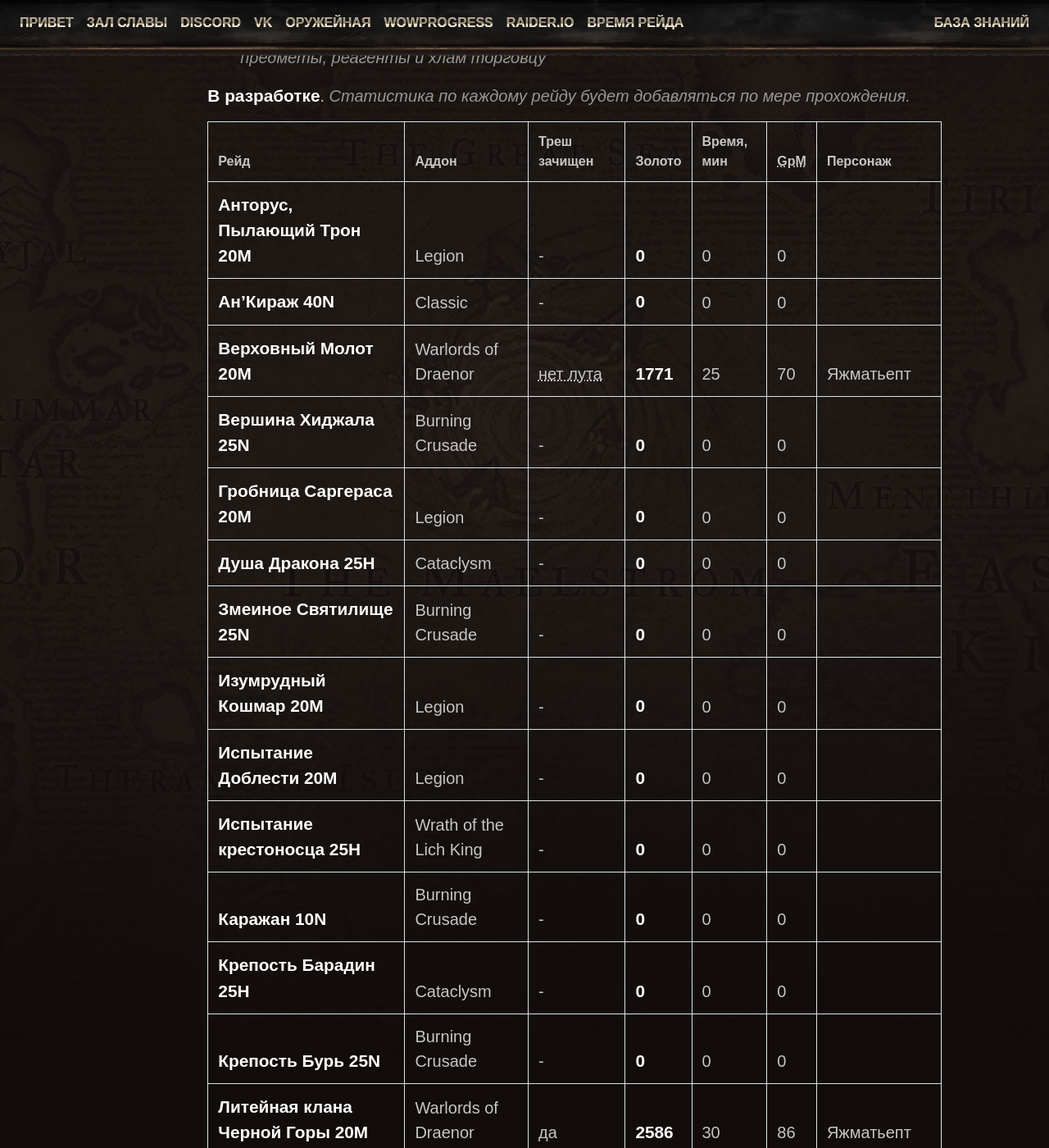
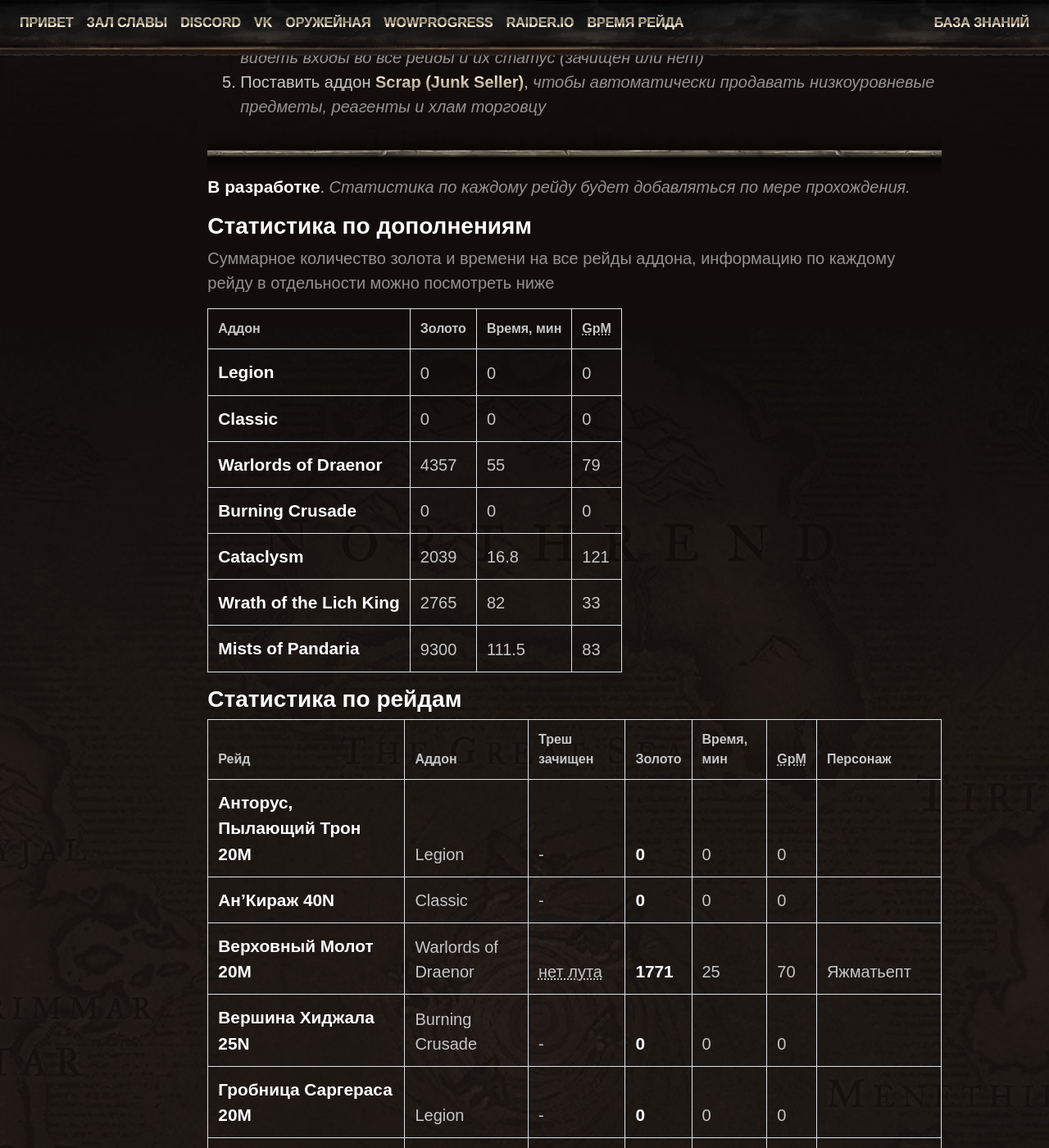
Before and after one commit to forestguild/website, a Jekyll site: the page built from wiki/goldfarm.md, in a window 1280 px wide and 1400 px high, scrolled down 1387 px. Shown: the whole window at 82% size. Built offline with Jekyll 4.4.1, drawn with Linux system fonts in a browser that asks for light colours; some web fonts are replaced; a script that is not in the unit is left out; comment, search, counter and statistics services are not loaded; some of the changed text lies outside the part shown.

Commit message:
goldfarm - added addons table, updated sorting

```diff
--- a/_layouts/default.html
+++ b/_layouts/default.html
@@ -146,7 +146,6 @@
             theme : "blackice",
             widthFixed: true,
             widgets: ["filter"],
-            sortList: [[5,1]],
         }) });</script>
         {% endif %}
         <script>$(function () {
--- a/wiki/goldfarm.md
+++ b/wiki/goldfarm.md
@@ -24,6 +24,8 @@ description: Гайд по фарму голды в WoW, только прове
 
 + [Способы](#способы)
     * [Старые рейды](#старые-рейды)
+        - [Статистика по дополнениям](#статистика-по-дополнениям)
+        - [Статистика по рейдам](#статистика-по-рейдам)
     * [Профессии](#профессии)
     * [БоЕшки](#боешки)
     * [Фарм-споты](#фарм-споты)
@@ -50,8 +52,40 @@ description: Гайд по фарму голды в WoW, только прове
 4. Поставить аддоны [HandyNotes](http://www.curse.com/addons/wow/handynotes) и [HandyNotes DungeonLocations](https://wow.curseforge.com/projects/handynotes_dungeonlocations), _чтобы прямо на карте видеть входы во все рейды и их статус (зачищен или нет)_
 5. Поставить аддон [Scrap (Junk Seller)](https://www.curseforge.com/wow/addons/scrap), _чтобы автоматически продавать низкоуровневые предметы, реагенты и хлам торговцу_
 
+<hr>
+
 **В разработке**. _Статистика по каждому рейду будет добавляться по мере прохождения._
 
+### Статистика по дополнениям
+
+> Суммарное количество золота и времени на все рейды аддона, информацию по каждому рейду в отдельности можно посмотреть ниже
+{% assign addons = site.data.goldfarm_raid | map: 'addon' | uniq %}
+{:#goldfarm-addons data-sortlist="[[1,1]]"}
+| Аддон | Золото | Время, мин | GpM |
+|-|-|-|-|
+{% for addon in addons -%}
+
+{%- assign addon_gold = 0 | plus: 0 -%}
+{%- assign addon_time = 0 | plus: 0 -%}
+{%- assign addon_gpm = 0 | plus: 0 -%}
+{%- assign addon_raids = site.data.goldfarm_raid | where: 'addon', addon -%}
+
+{%- for raid in addon_raids -%}
+
+{%- assign gold = raid.gold | plus: 0 -%}
+{%- assign time = raid.time | plus: 0 -%}
+{%- assign addon_gold = addon_gold | plus: gold -%}
+{%- assign addon_time = addon_time | plus: time -%}
+
+{%- endfor -%}
+{%- if addon_time == 0 -%}{%- assign addon_time = 1 | plus: 0 -%}{%- endif -%}
+{%- assign addon_gpm = addon_gold | divided_by: addon_time | round -%}
+| **{{ addon }}** | {{ addon_gold }} | {% if addon_time == 1 %}0{% else %}{{ addon_time }}{% endif %} | {{ addon_gpm }} |
+{% endfor %}
+
+### Статистика по рейдам
+
+{:#goldfarm-raids data-sortlist="[[5,1]]"}
 | Рейд | Аддон | Треш зачищен | Золото | Время, мин | GpM | Персонаж |
 |-|-|-|-|-|
 {% for raid in site.data.goldfarm_raid -%}
```
